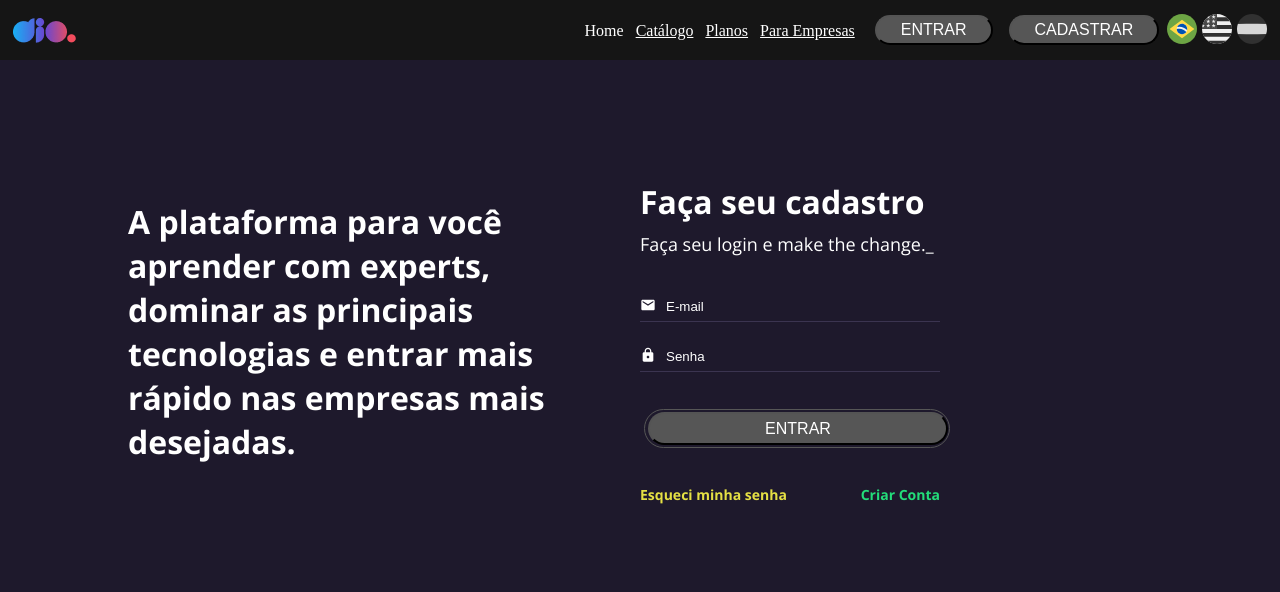
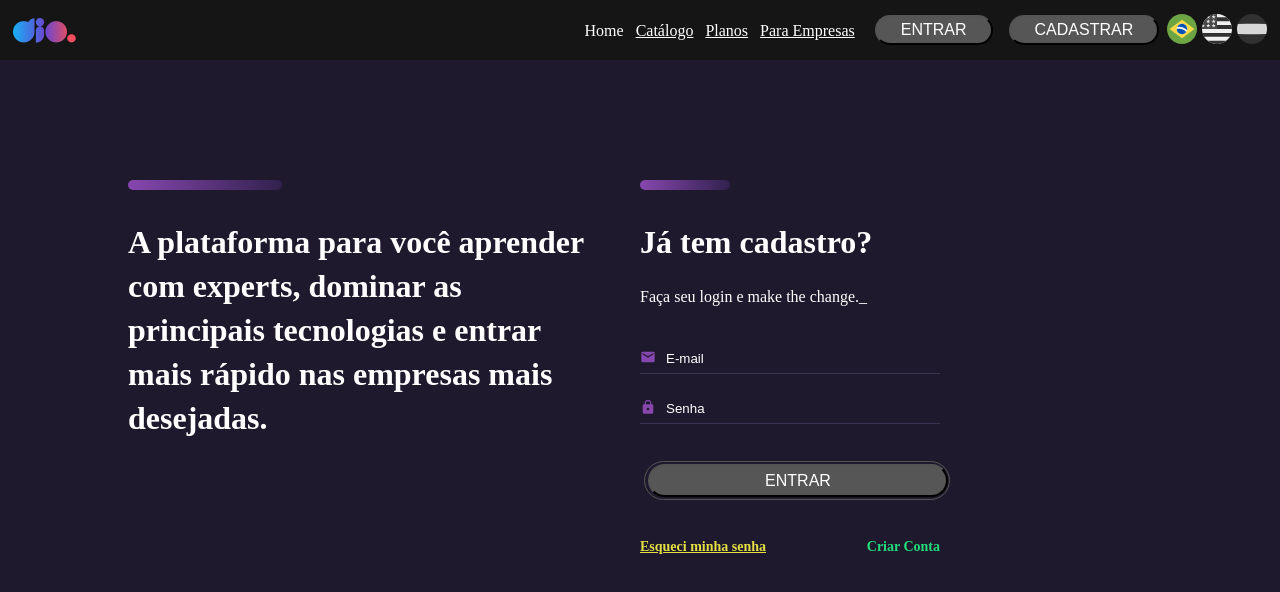
Before and after one commit to ViniDevBR/Clone-DIO, a React (Vite) app: page /login in a window 1280 px wide. Shown: the top 592 px of the page. Built offline with nearby package versions, Linux system fonts and the light colour scheme.

Commit message:
:fire: New pages

```diff
--- a/src/pages/feed/styles.ts
+++ b/src/pages/feed/styles.ts
@@ -16,7 +16,6 @@ export const Container = styled.main`
 `
 
 export const Title = styled.h3`
-  font-family: 'Open Sans';
   font-style: normal;
   font-weight: 700;
   font-size: 18px;
@@ -26,7 +25,6 @@ export const Title = styled.h3`
 `
 
 export const TitleHighlight = styled.h3`
-  font-family: 'Open Sans';
   font-style: normal;
   font-weight: 700;
   font-size: 18px;
--- a/src/pages/home/index.tsx
+++ b/src/pages/home/index.tsx
@@ -1,12 +1,10 @@
 //REACT ROUTER DOM
 import { useNavigate  } from "react-router-dom";
-//IMG
-import bannerImage from '../../assets/banner.png'
 //COMPONENTES
 import { Button } from '../../components/Button';
 import { Header } from '../../components/Header';
 //STYLED-COMPONENTS
-import { Container, Title, TitleHighlight, TextContent } from './styles';
+import { Container, Title, TitleHighlight, TextContent, TitleContainer } from './styles';
 
 export function Home() {
   const navigate = useNavigate();
@@ -18,7 +16,7 @@ export function Home() {
   return (<>
     <Header />
     <Container>
-      <div>
+      <TitleContainer>
         <Title>
           <TitleHighlight>
             Implemente <br />
@@ -28,11 +26,8 @@ export function Home() {
         <TextContent>
           Domine as tecnologias utilizadas pelas empresas mais inovadoras do mundo e encare seu novo desafio profissional, evoluindo em comunidade com os melhores experts.
         </TextContent>
-        <Button title="Começar agora" variant="secondary" onClick={handleClickSignIn}/>
-      </div>
-      <div>
-        <img src={bannerImage} alt="Imagem principal do site." />
-      </div>
+        <Button title="Começar agora" variant="terciary" onClick={handleClickSignIn}/>
+      </TitleContainer>
     </Container>
   </>)
 }
--- a/src/pages/home/styles.ts
+++ b/src/pages/home/styles.ts
@@ -2,40 +2,42 @@ import styled from 'styled-components';
 
 export const Container = styled.main`
   width: 100%;
-  max-width: 80%;
+  height: calc(100vh - 60px);
   margin: 0 auto;
-  margin-top: 120px;
-
+  background: linear-gradient(99.06deg, rgb(0, 0, 0) 45.8%, rgba(0, 0, 0, 0) 90.54%) center center / cover no-repeat, url('./banner-play.webp');
+  background-position: center center;
+  background-repeat: no-repeat;
   display: flex;
-  flex-direction: row;
   justify-content: space-between;
   align-items: center;
 `
-
+export const TitleContainer = styled.div`
+  width: 90%;
+  margin: auto;
+`
 
 export const Title = styled.h2`
-  font-family: 'Open Sans';
   font-style: normal;
   font-weight: 700;
-  font-size: 32px;
-  width: 320px;
+  font-size: 56px;
   margin-bottom: 20px;
-  line-height: 44px;
+  width: 70%;
 
   color: #FFFFFF;
 `
 
 export const TitleHighlight = styled.span`
-  color: #E4105D;;
+  background-clip: text;
+  -webkit-background-clip: text;
+  -webkit-text-fill-color: transparent;
+  background-image: linear-gradient(90.33deg, rgb(166, 75, 214) , rgb(227, 18, 96));
 `
 
 export const TextContent = styled.p`
-  font-family: 'Open Sans';
   font-style: normal;
   font-weight: 400;
   font-size: 16px;
-  line-height: 22px;
-  width: 420px;
-  margin-bottom: 20px;
+  margin: 10px 0;
   color: #FFFFFF;
+  width: 65%;
 `
--- a/src/pages/login/index.tsx
+++ b/src/pages/login/index.tsx
@@ -20,7 +20,8 @@ import {
   EsqueciText,
   CriarText,
   Row,
-  Wrapper
+  Wrapper,
+  DivGradient
 } from './styles'
 
 interface FormValues {
@@ -53,11 +54,16 @@ export function Login() {
     }
   }
 
+  function handleClickSignUp(){
+    navigate('/signup')
+  }
+
   return (
     <>
       <Header />
       <Container>
         <Column>
+          <DivGradient />
           <Title>
             A plataforma para você aprender com experts, dominar as principais
             tecnologias e entrar mais rápido nas empresas mais desejadas.
@@ -65,13 +71,14 @@ export function Login() {
         </Column>
         <Column>
           <Wrapper>
-            <TitleLogin>Faça seu cadastro</TitleLogin>
+            <DivGradient />
+            <TitleLogin>Já tem cadastro?</TitleLogin>
             <SubtitleLogin>Faça seu login e make the change._</SubtitleLogin>
 
             <form onSubmit={handleSubmit(onSubmit)}>
               <Input
                 placeholder="E-mail"
-                leftIcon={<MdEmail />}
+                leftIcon={<MdEmail color='#8747af'/>}
                 name="email"
                 control={control}
               />
@@ -81,7 +88,7 @@ export function Login() {
               <Input
                 type="password"
                 placeholder="Senha"
-                leftIcon={<MdLock />}
+                leftIcon={<MdLock color='#8747af'/>}
                 name="senha"
                 control={control}
               />
@@ -91,8 +98,8 @@ export function Login() {
               <Button title="Entrar" variant="secondary" type="submit" />
             </form>
             <Row>
-              <EsqueciText>Esqueci minha senha</EsqueciText>
-              <CriarText>Criar Conta</CriarText>
+              <EsqueciText href='#'>Esqueci minha senha</EsqueciText>
+              <CriarText onClick={handleClickSignUp}>Criar Conta</CriarText>
             </Row>
           </Wrapper>
         </Column>
--- a/src/pages/login/styles.ts
+++ b/src/pages/login/styles.ts
@@ -7,9 +7,8 @@ export const Container = styled.main`
   margin-top: 120px;
 
   display: flex;
-  flex-direction: row;
   justify-content: space-between;
-  align-items: center;
+
 `
 
 export const Wrapper = styled.div`
@@ -29,7 +28,6 @@ export const Row = styled.div`
 `
 
 export const Title = styled.h2`
-  font-family: 'Open Sans';
   font-style: normal;
   font-weight: 700;
   font-size: 32px;
@@ -41,40 +39,52 @@ export const Title = styled.h2`
 `
 
 export const TitleLogin = styled.p`
-  font-family: 'Open Sans';
   font-style: normal;
   font-weight: 700;
   font-size: 32px;
   line-height: 44px;
-  margin-bottom: 8px;
+  margin-block: 20px;
 `
 
 export const SubtitleLogin = styled.p`
-  font-family: 'Open Sans';
   font-style: normal;
   font-weight: 400;
-  font-size: 18px;
+  font-size: 16px;
   line-height: 25px;
   margin-bottom: 35px;
 `
 
 
-export const EsqueciText  = styled.p`
-  font-family: 'Open Sans';
+export const EsqueciText  = styled.a`
   font-style: normal;
   font-weight: 700;
   font-size: 14px;
   line-height: 19px;
 
   color: #E5E044;
+
+  &:hover {
+    text-decoration: underline;
+  }
 `
 
-export const CriarText =  styled.p`
-  font-family: 'Open Sans';
+export const DivGradient = styled.div`
+  width: 30%;
+  border-radius: 50px;
+  height: 10px;
+  margin-bottom: 30px;
+  background: linear-gradient(270deg, rgb(50, 33, 78), rgb(135, 71, 175));
+`
+
+export const CriarText =  styled.a`
   font-style: normal;
   font-weight: 700;
   font-size: 14px;
   line-height: 19px;
 
   color: #23DD7A;
+
+  &:hover {
+    text-decoration: underline;
+  }
 `
--- /dev/null
+++ b/src/pages/signup/styles.ts
@@ -0,0 +1,64 @@
+import styled from "styled-components";
+
+export const ContainerSignUp = styled.main`
+  width: 100%;
+  max-width: 80%;
+  margin: 0 auto;
+  margin-top: 120px;
+
+  display: flex;
+  justify-content: space-between;
+`
+
+export const Column = styled.div`
+  flex: 1;
+`
+
+export const Wrapper = styled.div`
+  max-width: 350px;
+`
+
+export const GoBackLogin = styled.a`
+  color: #8647AD;
+
+  &:hover {
+    text-decoration: underline;
+  }
+`
+
+export const TitleSignUp = styled.p`
+  font-style: normal;
+  font-weight: 700;
+  font-size: 32px;
+  line-height: 44px;
+  margin-block: 20px;
+`
+
+export const SubtitleSignUp = styled.p`
+  font-style: normal;
+  font-weight: 400;
+  font-size: 16px;
+  line-height: 25px;
+  margin-bottom: 35px;
+`
+
+export const Declarations = styled.p`
+  margin-top: 20px;
+  font-size: 14px;
+
+  a {
+    color: #8647AD;
+
+    &:hover {
+      text-decoration: underline;
+    }
+  }
+`
+
+export const GoBackLogin2 = styled.p`
+  margin-block: 35px;
+
+  a {
+    color: #23DD7A;
+  }
+`
```
Also changed, not shown: src/pages/signup/index.tsx (added, +109 -0 lines).
